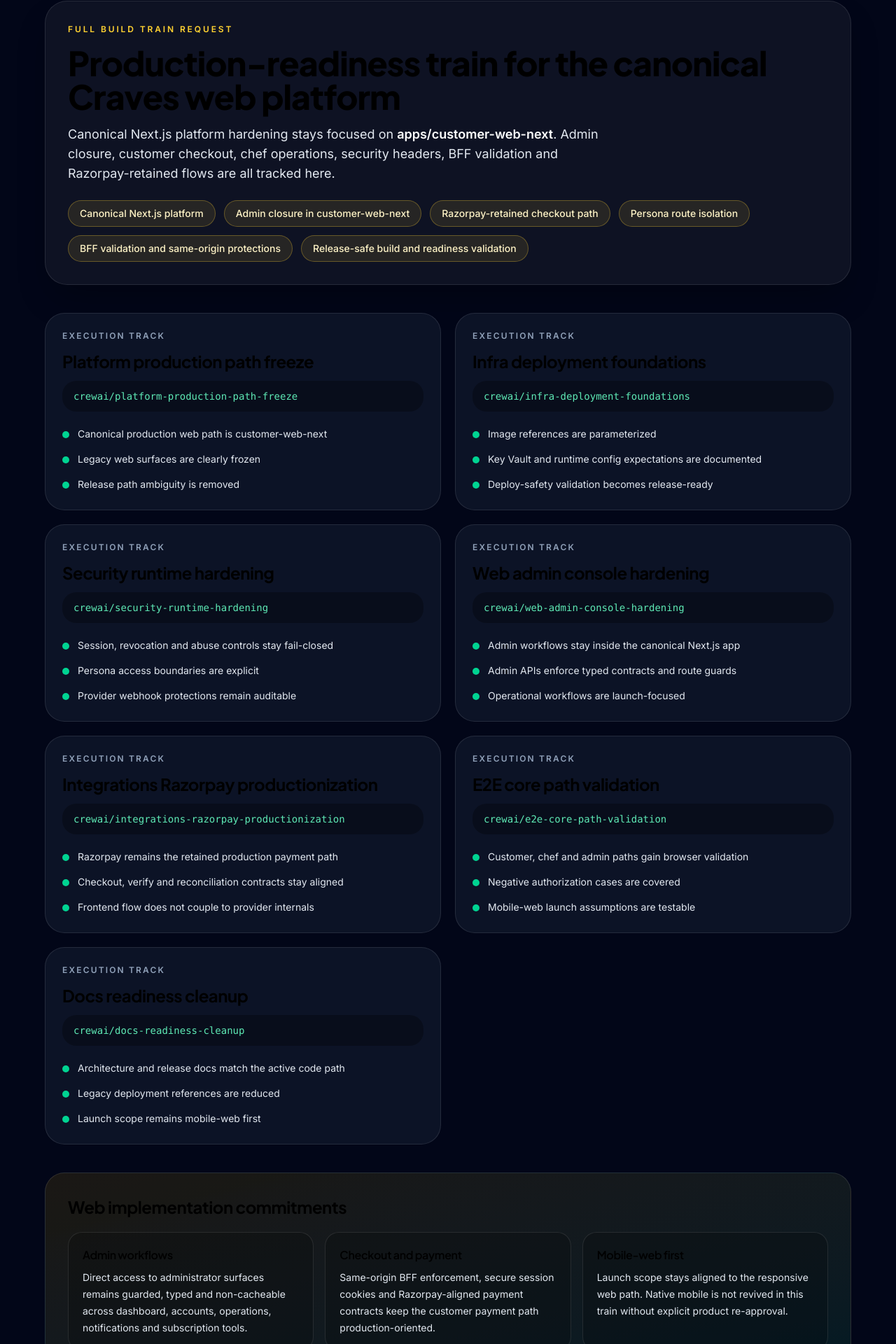
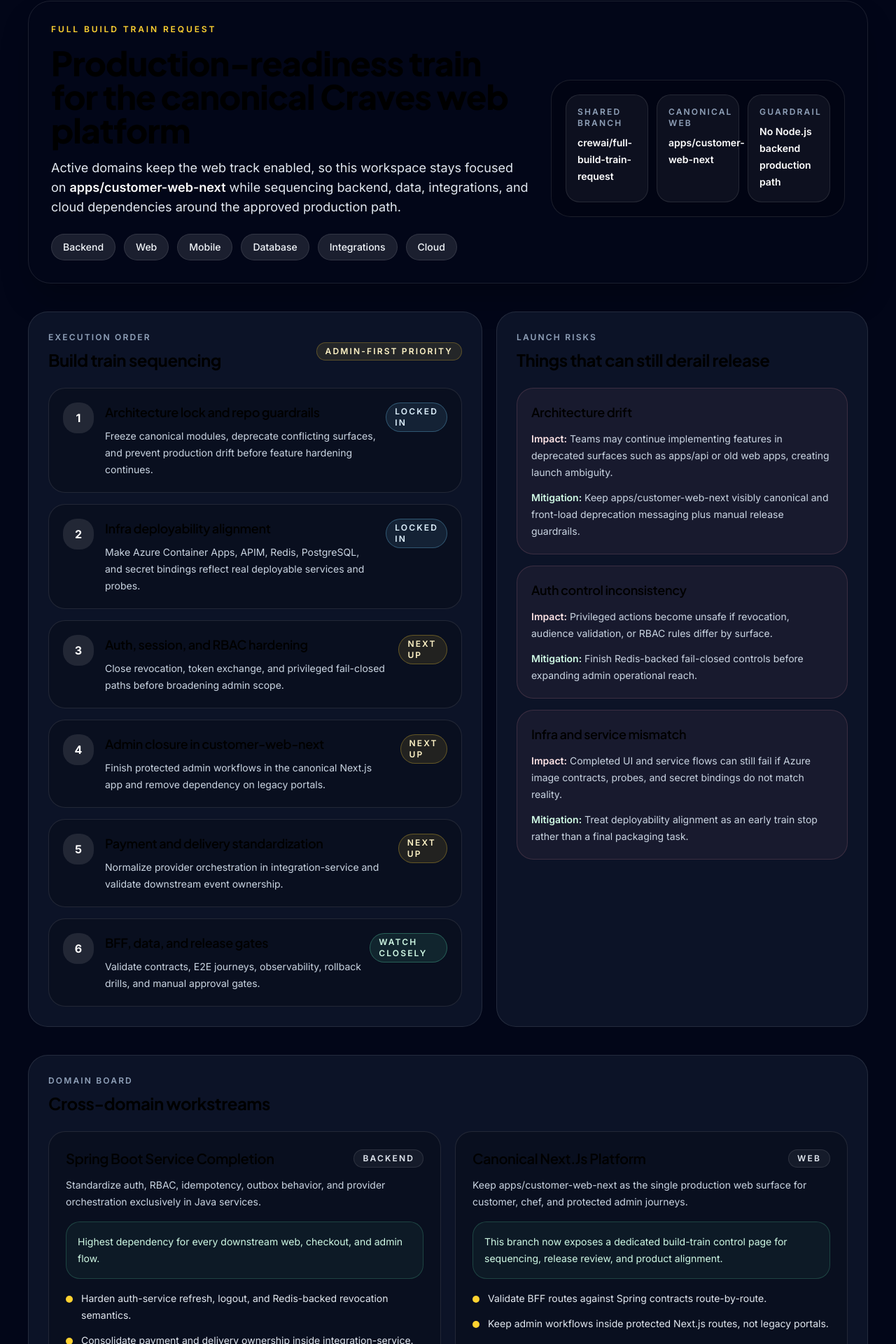
Before and after one commit to rmorampudi09-arch/Craves-CrewAI-Sandbox, a Next.js app in the folder apps/customer-web-next/: page /build-train in a window 1280 px wide. Shown: the part 47-1967 px from the top of the page at 70% size. Built offline with nearby package versions, Linux system fonts and the light colour scheme.

Commit message:
feat(web): refresh build train workspace page

```diff
--- a/apps/customer-web-next/src/components/build-train/build-train-workspace.tsx
+++ b/apps/customer-web-next/src/components/build-train/build-train-workspace.tsx
@@ -1,117 +1,154 @@
-const executionTracks = [
-  {
-    name: "Platform production path freeze",
-    branch: "crewai/platform-production-path-freeze",
-    outcomes: ["Canonical production web path is customer-web-next", "Legacy web surfaces are clearly frozen", "Release path ambiguity is removed"],
-  },
-  {
-    name: "Infra deployment foundations",
-    branch: "crewai/infra-deployment-foundations",
-    outcomes: ["Image references are parameterized", "Key Vault and runtime config expectations are documented", "Deploy-safety validation becomes release-ready"],
-  },
-  {
-    name: "Security runtime hardening",
-    branch: "crewai/security-runtime-hardening",
-    outcomes: ["Session, revocation and abuse controls stay fail-closed", "Persona access boundaries are explicit", "Provider webhook protections remain auditable"],
-  },
-  {
-    name: "Web admin console hardening",
-    branch: "crewai/web-admin-console-hardening",
-    outcomes: ["Admin workflows stay inside the canonical Next.js app", "Admin APIs enforce typed contracts and route guards", "Operational workflows are launch-focused"],
-  },
-  {
-    name: "Integrations Razorpay productionization",
-    branch: "crewai/integrations-razorpay-productionization",
-    outcomes: ["Razorpay remains the retained production payment path", "Checkout, verify and reconciliation contracts stay aligned", "Frontend flow does not couple to provider internals"],
-  },
-  {
-    name: "E2E core path validation",
-    branch: "crewai/e2e-core-path-validation",
-    outcomes: ["Customer, chef and admin paths gain browser validation", "Negative authorization cases are covered", "Mobile-web launch assumptions are testable"],
-  },
-  {
-    name: "Docs readiness cleanup",
-    branch: "crewai/docs-readiness-cleanup",
-    outcomes: ["Architecture and release docs match the active code path", "Legacy deployment references are reduced", "Launch scope remains mobile-web first"],
-  },
-] as const;
+import { buildTrainConfig } from '@/lib/build-train-config';
 
-const focusAreas = [
-  "Canonical Next.js platform",
-  "Admin closure in customer-web-next",
-  "Razorpay-retained checkout path",
-  "Persona route isolation",
-  "BFF validation and same-origin protections",
-  "Release-safe build and readiness validation",
-] as const;
+const statusClasses: Record<(typeof buildTrainConfig.sequence)[number]['status'], string> = {
+  locked: 'border-sky-300/30 bg-sky-300/10 text-sky-100',
+  next: 'border-amber-300/30 bg-amber-300/10 text-amber-100',
+  watch: 'border-emerald-300/30 bg-emerald-300/10 text-emerald-100',
+};
+
+const statusLabels: Record<(typeof buildTrainConfig.sequence)[number]['status'], string> = {
+  locked: 'Locked in',
+  next: 'Next up',
+  watch: 'Watch closely',
+};
 
 export function BuildTrainWorkspace() {
   return (
     <main className="min-h-screen bg-slate-950 px-6 py-12 text-white md:px-10">
-      <div className="mx-auto max-w-6xl space-y-10">
-        <section className="rounded-[32px] border border-white/10 bg-white/5 p-8 shadow-2xl shadow-black/30">
-          <p className="text-xs font-semibold uppercase tracking-[0.24em] text-amber-300">Full build train request</p>
+      <div className="mx-auto max-w-7xl space-y-10">
+        <section className="overflow-hidden rounded-[32px] border border-white/10 bg-[radial-gradient(circle_at_top_left,_rgba(245,158,11,0.20),_transparent_35%),radial-gradient(circle_at_top_right,_rgba(16,185,129,0.18),_transparent_30%),rgba(15,23,42,0.92)] p-8 shadow-2xl shadow-black/30">
+          <div className="flex flex-col gap-8 xl:flex-row xl:items-end xl:justify-between">
+            <div className="max-w-4xl">
+              <p className="text-xs font-semibold uppercase tracking-[0.24em] text-amber-300">
+                Full build train request
+              </p>
               <h1 className="mt-4 text-4xl font-black tracking-tight md:text-5xl">
                 Production-readiness train for the canonical Craves web platform
               </h1>
-          <p className="mt-4 max-w-3xl text-base leading-7 text-slate-200 md:text-lg">
-            Canonical Next.js platform hardening stays focused on <span className="font-semibold text-white">apps/customer-web-next</span>.
-            Admin closure, customer checkout, chef operations, security headers, BFF validation and Razorpay-retained flows are all tracked here.
+              <p className="mt-4 text-base leading-7 text-slate-200 md:text-lg">
+                Active domains keep the web track enabled, so this workspace stays focused on{' '}
+                <span className="font-semibold text-white">{buildTrainConfig.canonicalWebModule}</span> while
+                sequencing backend, data, integrations, and cloud dependencies around the approved production path.
               </p>
+            </div>
+
+            <div className="grid gap-3 rounded-[28px] border border-white/10 bg-black/20 p-5 text-sm text-slate-200 sm:grid-cols-3 xl:min-w-[420px]">
+              <MetricCard label="Shared branch" value={buildTrainConfig.branchName} />
+              <MetricCard label="Canonical web" value={buildTrainConfig.canonicalWebModule} />
+              <MetricCard label="Guardrail" value={buildTrainConfig.forbiddenRuntimeDirection} />
+            </div>
+          </div>
+
           <div className="mt-6 flex flex-wrap gap-3">
-            {focusAreas.map((area) => (
+            {buildTrainConfig.activeDomains.map((domain) => (
               <span
-                key={area}
-                className="rounded-full border border-amber-300/30 bg-amber-300/10 px-4 py-2 text-sm font-medium text-amber-100"
+                key={domain}
+                className="rounded-full border border-white/10 bg-white/10 px-4 py-2 text-sm font-medium capitalize text-slate-100"
               >
-                {area}
+                {domain}
               </span>
             ))}
           </div>
         </section>
 
-        <section className="grid gap-5 lg:grid-cols-2">
-          {executionTracks.map((track) => (
-            <article key={track.branch} className="rounded-[28px] border border-white/10 bg-slate-900/80 p-6">
-              <p className="text-xs font-semibold uppercase tracking-[0.18em] text-slate-400">Execution track</p>
-              <h2 className="mt-3 text-2xl font-bold text-white">{track.name}</h2>
-              <code className="mt-3 block rounded-2xl bg-black/30 px-4 py-3 text-sm text-emerald-300">{track.branch}</code>
-              <ul className="mt-5 space-y-3 text-sm leading-6 text-slate-200">
-                {track.outcomes.map((outcome) => (
-                  <li key={outcome} className="flex gap-3">
-                    <span className="mt-2 h-2.5 w-2.5 rounded-full bg-emerald-400" aria-hidden />
-                    <span>{outcome}</span>
+        <section className="grid gap-5 xl:grid-cols-[1.1fr_0.9fr]">
+          <article className="rounded-[28px] border border-white/10 bg-slate-900/85 p-7">
+            <div className="flex items-center justify-between gap-4">
+              <div>
+                <p className="text-xs font-semibold uppercase tracking-[0.18em] text-slate-400">Execution order</p>
+                <h2 className="mt-2 text-2xl font-bold text-white">Build train sequencing</h2>
+              </div>
+              <span className="rounded-full border border-amber-300/25 bg-amber-300/10 px-3 py-1 text-xs font-semibold uppercase tracking-[0.18em] text-amber-100">
+                Admin-first priority
+              </span>
+            </div>
+
+            <ol className="mt-6 space-y-4">
+              {buildTrainConfig.sequence.map((step) => (
+                <li key={step.order} className="rounded-3xl border border-white/10 bg-black/20 p-5">
+                  <div className="flex flex-col gap-3 md:flex-row md:items-start md:justify-between">
+                    <div className="flex gap-4">
+                      <span className="flex h-11 w-11 shrink-0 items-center justify-center rounded-2xl bg-white/10 text-base font-bold text-white">
+                        {step.order}
+                      </span>
+                      <div>
+                        <h3 className="text-lg font-semibold text-white">{step.title}</h3>
+                        <p className="mt-2 text-sm leading-6 text-slate-300">{step.detail}</p>
+                      </div>
+                    </div>
+                    <span
+                      className={`inline-flex rounded-full border px-3 py-1 text-xs font-semibold uppercase tracking-[0.18em] ${statusClasses[step.status]}`}
+                    >
+                      {statusLabels[step.status]}
+                    </span>
+                  </div>
+                </li>
+              ))}
+            </ol>
+          </article>
+
+          <article className="rounded-[28px] border border-white/10 bg-slate-900/85 p-7">
+            <p className="text-xs font-semibold uppercase tracking-[0.18em] text-slate-400">Launch risks</p>
+            <h2 className="mt-2 text-2xl font-bold text-white">Things that can still derail release</h2>
+            <div className="mt-6 space-y-4">
+              {buildTrainConfig.risks.map((risk) => (
+                <div key={risk.title} className="rounded-3xl border border-rose-300/15 bg-rose-300/5 p-5">
+                  <h3 className="text-lg font-semibold text-white">{risk.title}</h3>
+                  <p className="mt-3 text-sm leading-6 text-slate-300">
+                    <span className="font-semibold text-rose-100">Impact:</span> {risk.impact}
+                  </p>
+                  <p className="mt-3 text-sm leading-6 text-slate-300">
+                    <span className="font-semibold text-emerald-100">Mitigation:</span> {risk.mitigation}
+                  </p>
+                </div>
+              ))}
+            </div>
+          </article>
+        </section>
+
+        <section className="rounded-[28px] border border-white/10 bg-slate-900/85 p-7">
+          <p className="text-xs font-semibold uppercase tracking-[0.18em] text-slate-400">Domain board</p>
+          <h2 className="mt-2 text-2xl font-bold text-white">Cross-domain workstreams</h2>
+          <div className="mt-6 grid gap-5 xl:grid-cols-2">
+            {buildTrainConfig.workstreams.map((stream) => (
+              <article key={stream.key} className="rounded-3xl border border-white/10 bg-black/20 p-6">
+                <div className="flex items-center justify-between gap-3">
+                  <h3 className="text-xl font-semibold capitalize text-white">{stream.title}</h3>
+                  <span className="rounded-full border border-white/10 bg-white/5 px-3 py-1 text-xs font-semibold uppercase tracking-[0.18em] text-slate-200">
+                    {stream.key}
+                  </span>
+                </div>
+                <p className="mt-3 text-sm leading-6 text-slate-300">{stream.summary}</p>
+                <p className="mt-4 rounded-2xl border border-emerald-300/20 bg-emerald-300/5 p-4 text-sm leading-6 text-emerald-100">
+                  {stream.readiness}
+                </p>
+                <ul className="mt-4 space-y-3 text-sm leading-6 text-slate-200">
+                  {stream.actions.map((action) => (
+                    <li key={action} className="flex gap-3">
+                      <span className="mt-2 h-2.5 w-2.5 shrink-0 rounded-full bg-amber-300" aria-hidden />
+                      <span>{action}</span>
                     </li>
                   ))}
                 </ul>
               </article>
             ))}
-        </section>
-
-        <section className="rounded-[28px] border border-white/10 bg-gradient-to-br from-amber-400/10 to-emerald-400/10 p-8">
-          <h2 className="text-2xl font-bold">Web implementation commitments</h2>
-          <div className="mt-5 grid gap-4 md:grid-cols-3">
-            <div className="rounded-2xl border border-white/10 bg-black/20 p-5">
-              <h3 className="font-semibold text-amber-200">Admin workflows</h3>
-              <p className="mt-2 text-sm leading-6 text-slate-200">
-                Direct access to administrator surfaces remains guarded, typed and non-cacheable across dashboard, accounts, operations, notifications and subscription tools.
-              </p>
-            </div>
-            <div className="rounded-2xl border border-white/10 bg-black/20 p-5">
-              <h3 className="font-semibold text-amber-200">Checkout and payment</h3>
-              <p className="mt-2 text-sm leading-6 text-slate-200">
-                Same-origin BFF enforcement, secure session cookies and Razorpay-aligned payment contracts keep the customer payment path production-oriented.
-              </p>
-            </div>
-            <div className="rounded-2xl border border-white/10 bg-black/20 p-5">
-              <h3 className="font-semibold text-amber-200">Mobile-web first</h3>
-              <p className="mt-2 text-sm leading-6 text-slate-200">
-                Launch scope stays aligned to the responsive web path. Native mobile is not revived in this train without explicit product re-approval.
-              </p>
-            </div>
           </div>
         </section>
       </div>
     </main>
   );
 }
+
+type MetricCardProps = {
+  label: string;
+  value: string;
+};
+
+function MetricCard({ label, value }: MetricCardProps) {
+  return (
+    <div className="rounded-2xl border border-white/10 bg-white/5 p-4">
+      <p className="text-xs font-semibold uppercase tracking-[0.18em] text-slate-400">{label}</p>
+      <p className="mt-2 text-sm font-semibold leading-6 text-white">{value}</p>
+    </div>
+  );
+}
```
Lines whose indentation alone changed are shown as unchanged.
